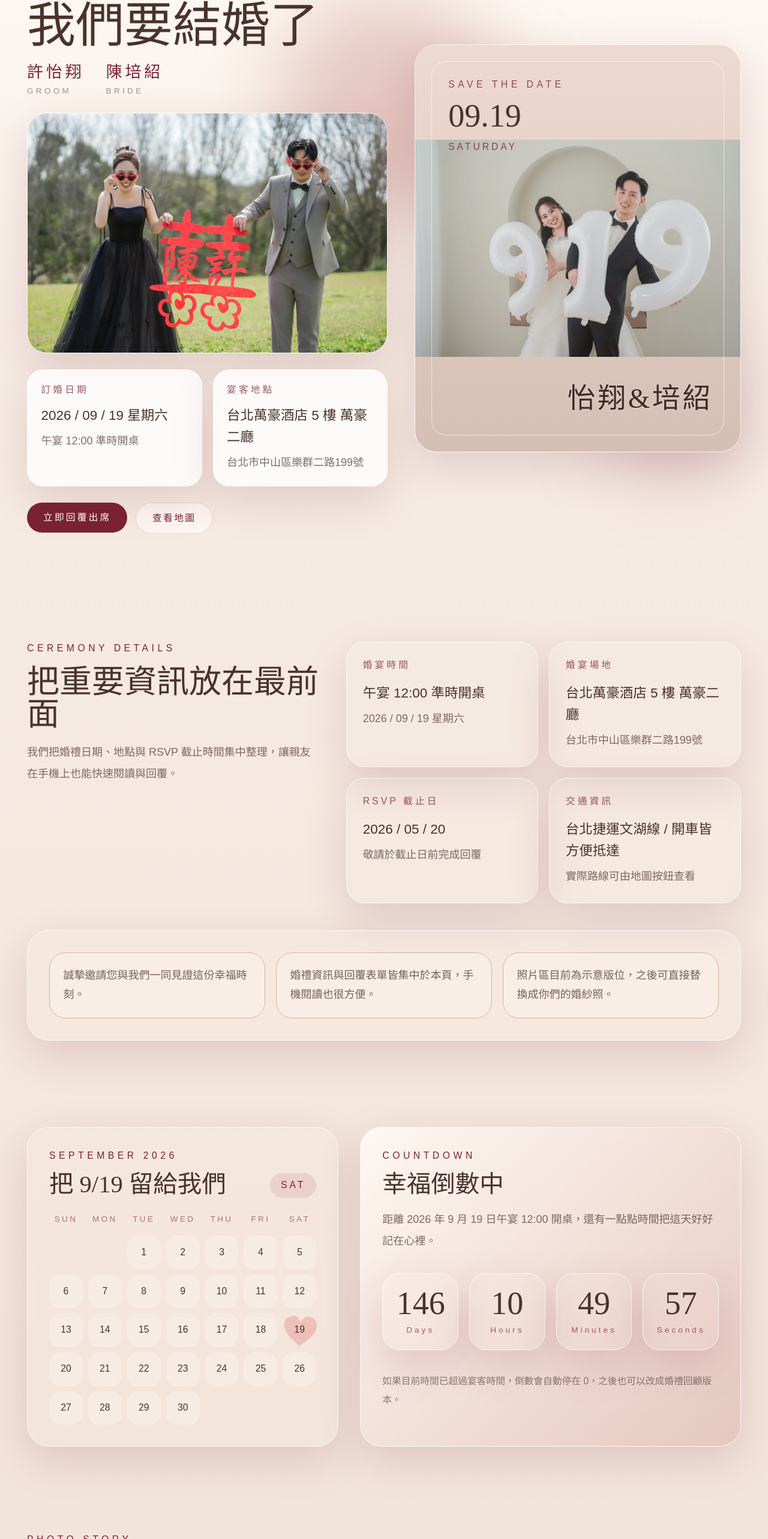
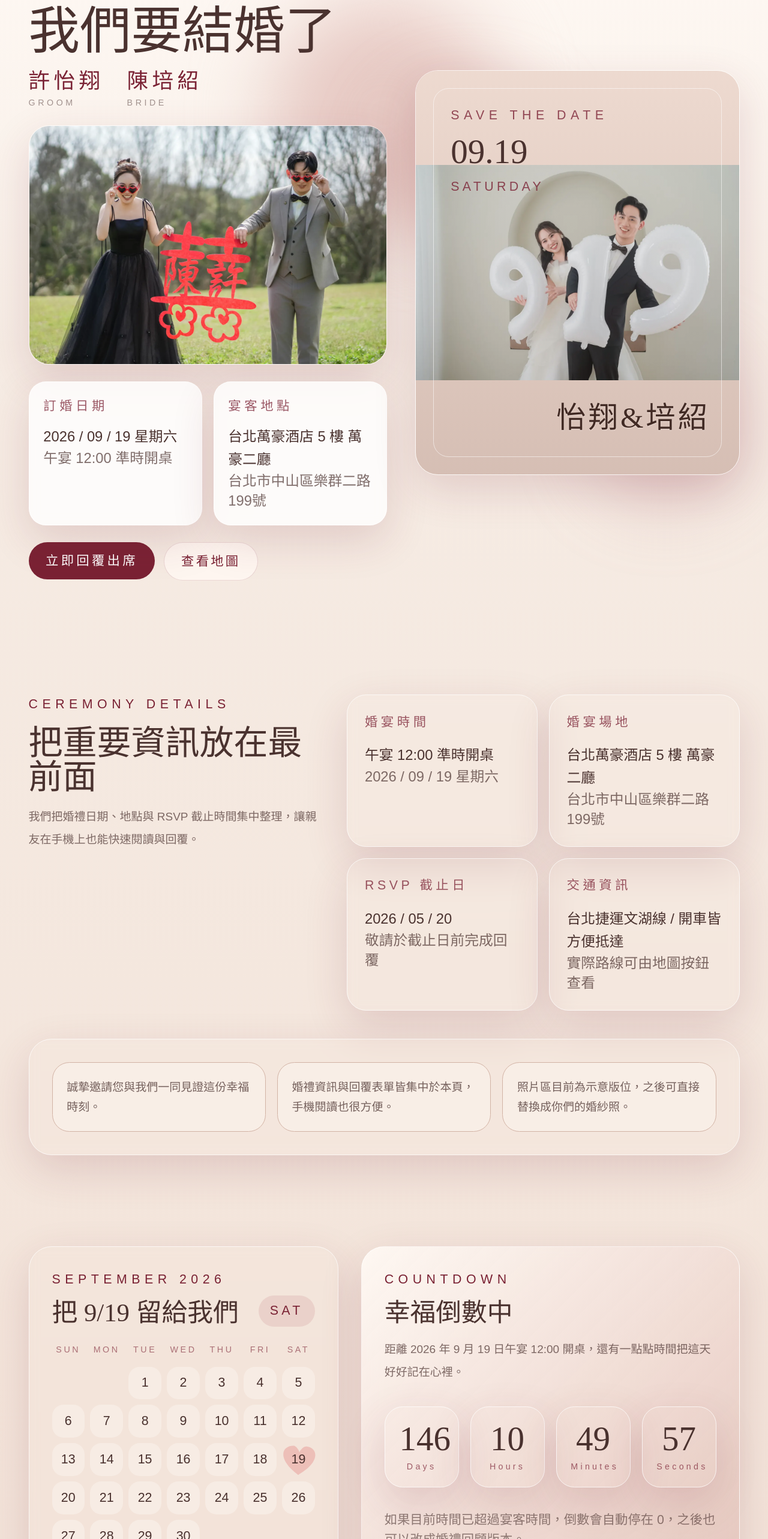
Before and after one commit to philtomleo/invitation-letter, a React (Vite) app: page / in a window 1280 px wide. Shown: the part 116-2682 px from the top of the page at 60% size. Built offline with nearby package versions, Linux system fonts and the light colour scheme; no server answers; a web font is replaced by a local one.

Commit message:
Refine typography and simplify gallery

```diff
--- a/src/components/CalendarSection.tsx
+++ b/src/components/CalendarSection.tsx
@@ -21,10 +21,10 @@ export function CalendarSection() {
         <div className="rounded-[2rem] border border-white/70 bg-[#fff8f3]/84 p-6 shadow-soft backdrop-blur md:p-8">
           <div className="mb-6 flex items-end justify-between">
             <div>
-              <p className="text-sm tracking-[0.35em] text-[#7a2234]">SEPTEMBER 2026</p>
+              <p className="text-lg tracking-[0.35em] text-[#7a2234]">SEPTEMBER 2026</p>
               <h2 className="mt-3 font-serif text-4xl text-ink">把 9/19 留給我們</h2>
             </div>
-            <div className="rounded-full bg-[#ead1ca] px-4 py-2 text-sm tracking-[0.25em] text-[#7a2234]">
+            <div className="rounded-full bg-[#ead1ca] px-4 py-2 text-lg tracking-[0.25em] text-[#7a2234]">
               SAT
             </div>
           </div>
@@ -39,7 +39,7 @@ export function CalendarSection() {
               <div
                 key={`${cell.day ?? 'blank'}-${index}`}
                 className={[
-                  'flex aspect-square items-center justify-center rounded-2xl text-sm',
+                  'flex aspect-square items-center justify-center rounded-2xl text-lg',
                   cell.day ? 'bg-[#f7ece4] text-ink' : 'bg-transparent',
                   cell.isEventDay ? 'relative bg-transparent shadow-none' : '',
                 ].join(' ')}
@@ -64,7 +64,7 @@ export function CalendarSection() {
                         fill="rgba(210, 24, 36, 0.18)"
                       />
                     </svg>
-                    <span className="relative z-10 text-sm font-normal text-ink">{cell.day}</span>
+                    <span className="relative z-10 text-lg font-normal text-ink">{cell.day}</span>
                   </div>
                 ) : (
                   cell.day
@@ -75,7 +75,7 @@ export function CalendarSection() {
         </div>
 
         <div className="rounded-[2rem] border border-white/70 bg-[linear-gradient(135deg,rgba(255,249,244,0.92),rgba(226,193,184,0.82))] p-6 shadow-soft backdrop-blur md:p-8">
-          <p className="text-sm tracking-[0.35em] text-[#7a2234]">COUNTDOWN</p>
+          <p className="text-lg tracking-[0.35em] text-[#7a2234]">COUNTDOWN</p>
           <h2 className="mt-3 font-serif text-4xl text-ink">幸福倒數中</h2>
           <p className="mt-4 max-w-lg leading-8 text-ink/70">
             距離 2026 年 9 月 19 日午宴 12:00 開桌，還有一點點時間把這天好好記在心裡。
@@ -88,7 +88,7 @@ export function CalendarSection() {
             <CountdownCard label="Seconds" value={countdown.seconds} />
           </div>
 
-          <p className="mt-8 text-sm leading-7 text-ink/60">
+          <p className="mt-8 text-lg leading-7 text-ink/60">
             如果目前時間已超過宴客時間，倒數會自動停在 0，之後也可以改成婚禮回顧版本。
           </p>
         </div>
--- a/src/components/Footer.tsx
+++ b/src/components/Footer.tsx
@@ -8,7 +8,7 @@ export function Footer({ attendance }: { attendance?: 'attending' | 'absent' })
       <div className="mx-auto max-w-6xl rounded-[2rem] border border-white/70 bg-white/75 px-6 py-8 shadow-soft backdrop-blur md:px-8">
         <div className="flex flex-col gap-6 md:flex-row md:items-end md:justify-between">
           <div>
-            <p className="text-sm tracking-[0.35em] text-[#7a2234]">WITH LOVE</p>
+            <p className="text-lg tracking-[0.35em] text-[#7a2234]">WITH LOVE</p>
             <p className="mt-3 font-serif text-4xl text-ink">
               {weddingInfo.groom} & {weddingInfo.bride}
             </p>
@@ -18,7 +18,7 @@ export function Footer({ attendance }: { attendance?: 'attending' | 'absent' })
                 : `謝謝你看到這裡，期待在 ${weddingInfo.dateLabel} 與你相見。`}
             </p>
           </div>
-          <div className="text-sm leading-7 text-ink/65">
+          <div className="text-lg leading-7 text-ink/65">
             <p>{weddingInfo.timeLabel}</p>
             <p>{weddingInfo.venue}</p>
             <p>{weddingInfo.address}</p>
--- a/src/components/Gallery.tsx
+++ b/src/components/Gallery.tsx
@@ -25,11 +25,11 @@ export function Gallery() {
     <section className="px-6 py-16 md:px-10">
       <div className="mx-auto max-w-6xl">
         <div className="mb-8 text-center md:text-left">
-          <p className="text-sm tracking-[0.35em] text-[#7a2234]">PHOTO STORY</p>
+          <p className="text-lg tracking-[0.35em] text-[#7a2234]">PHOTO STORY</p>
           <h2 className="mt-3 font-serif text-4xl text-ink md:text-5xl">把我們喜歡的片刻放進來</h2>
         </div>
 
-        <div className="grid gap-6 md:grid-cols-[1.2fr_0.8fr]">
+        <div>
           <article className="overflow-hidden rounded-[2rem] border border-white/70 bg-[#fff8f3]/84 shadow-soft">
             <div className="relative">
               <div className="transition-all duration-500">
@@ -47,43 +47,13 @@ export function Gallery() {
               <CarouselButton className="right-3 top-[calc(100%-1rem)] -translate-y-1/2 md:right-4 md:top-[calc(100%-1.5rem)]" direction="right" label="下一張" onClick={goToNext} />
             </div>
             <div className="space-y-3 p-6 md:p-8">
-              <p className="text-sm tracking-[0.28em] text-[#7a2234]/70">
+              <p className="text-lg tracking-[0.28em] text-[#7a2234]/70">
                 {String(activeIndex + 1).padStart(2, '0')} / {String(galleryPhotos.length).padStart(2, '0')}
               </p>
               <h3 className="font-serif text-3xl text-ink md:text-4xl">{activeItem.title}</h3>
               <p className="max-w-xl leading-8 text-ink/70">{activeItem.description}</p>
             </div>
           </article>
-
-          <div className="grid gap-4 sm:grid-cols-3 md:grid-cols-1">
-            {galleryPhotos.map((item, index) => (
-              <button
-                key={item.title}
-                className={[
-                  'overflow-hidden rounded-[1.7rem] border bg-[#fff8f3]/78 text-left shadow-soft transition duration-300',
-                  activeIndex === index
-                    ? 'border-[#7a2234]/40 ring-1 ring-[#7a2234]/20'
-                    : 'border-white/70 hover:border-[#7a2234]/20',
-                ].join(' ')}
-                type="button"
-                onClick={() => setActiveIndex(index)}
-              >
-                <div className="relative aspect-[4/3] overflow-hidden">
-                  <img
-                    alt={item.title}
-                    className="h-full w-full object-cover object-center"
-                    decoding="async"
-                    loading="lazy"
-                    src={item.image}
-                  />
-                </div>
-                <div className="space-y-1 p-4">
-                  <h3 className="font-serif text-2xl text-ink">{item.title}</h3>
-                  <p className="line-clamp-2 text-sm leading-6 text-ink/65">{item.description}</p>
-                </div>
-              </button>
-            ))}
-          </div>
         </div>
       </div>
     </section>
--- a/src/components/Hero.tsx
+++ b/src/components/Hero.tsx
@@ -17,11 +17,11 @@ export function Hero() {
               </h1>
               <div className="flex flex-wrap items-end justify-center gap-x-8 gap-y-3 text-[#7a2234] md:justify-start">
                 <div className="space-y-1">
-                  <p className="text-xl tracking-[0.18em] md:text-2xl">{weddingInfo.groom}</p>
+                  <p className="text-2xl tracking-[0.18em] md:text-3xl">{weddingInfo.groom}</p>
                   <p className="text-xs tracking-[0.32em] text-ink/50">GROOM</p>
                 </div>
                 <div className="space-y-1">
-                  <p className="text-xl tracking-[0.18em] md:text-2xl">{weddingInfo.bride}</p>
+                  <p className="text-2xl tracking-[0.18em] md:text-3xl">{weddingInfo.bride}</p>
                   <p className="text-xs tracking-[0.32em] text-ink/50">BRIDE</p>
                 </div>
               </div>
@@ -41,13 +41,13 @@ export function Hero() {
             </div>
             <div className="flex flex-col items-center gap-3 sm:flex-row sm:justify-center md:items-start md:justify-start">
               <a
-                className="inline-flex items-center justify-center rounded-full bg-[#7a2234] px-6 py-3 text-sm font-medium tracking-[0.2em] text-white transition hover:bg-[#651a2a]"
+                className="inline-flex items-center justify-center rounded-full bg-[#7a2234] px-6 py-3 text-lg font-medium tracking-[0.2em] text-white transition hover:bg-[#651a2a]"
                 href="#rsvp"
               >
                 立即回覆出席
               </a>
               <a
-                className="inline-flex items-center justify-center rounded-full border border-[#7a2234]/15 bg-[#fff8f2]/90 px-6 py-3 text-sm font-medium tracking-[0.15em] text-[#7a2234] transition hover:border-[#7a2234]/35 hover:bg-white"
+                className="inline-flex items-center justify-center rounded-full border border-[#7a2234]/15 bg-[#fff8f2]/90 px-6 py-3 text-lg font-medium tracking-[0.15em] text-[#7a2234] transition hover:border-[#7a2234]/35 hover:bg-white"
                 href={weddingInfo.mapUrl}
                 target="_blank"
                 rel="noreferrer"
@@ -72,9 +72,9 @@ export function Hero() {
                 <div className="absolute inset-0 bg-[linear-gradient(180deg,rgba(255,248,243,0.16),rgba(67,34,28,0.12))]" />
                 <div className="absolute inset-6 flex h-[calc(100%-3rem)] flex-col justify-between rounded-[1.35rem] border border-white/55 p-6 text-ink">
                   <div className="space-y-3">
-                    <p className="text-sm tracking-[0.35em] text-[#7a2234]/80">SAVE THE DATE</p>
+                    <p className="text-lg tracking-[0.35em] text-[#7a2234]/80">SAVE THE DATE</p>
                     <p className="font-serif text-4xl leading-none md:text-5xl">09.19</p>
-                    <p className="text-sm tracking-[0.25em] text-[#7a2234]/80">SATURDAY</p>
+                    <p className="text-lg tracking-[0.25em] text-[#7a2234]/80">SATURDAY</p>
                   </div>
                   <div className="-mr-1 mb-1 self-end text-right md:-mr-2 md:mb-3">
                     <p className="font-serif text-3xl tracking-[0.08em] text-[#412a24] drop-shadow-[0_1px_1px_rgba(255,248,243,0.45)] md:text-[2.6rem]">
@@ -102,9 +102,9 @@ function InfoCard({
 }) {
   return (
     <div className="rounded-[1.5rem] border border-white/70 bg-white/80 p-5 shadow-soft backdrop-blur">
-      <p className="mb-3 text-sm tracking-[0.26em] text-[#7a2234]/75">{label}</p>
-      <p className="mb-2 text-xl font-medium leading-8 text-ink">{value}</p>
-      <p className="text-base leading-7 text-ink/70">{detail}</p>
+      <p className="mb-3 text-lg tracking-[0.26em] text-[#7a2234]/75">{label}</p>
+      <p className="text-xl font-medium leading-8 text-ink">{value}</p>
+      <p className="text-xl leading-7 text-ink/70">{detail}</p>
     </div>
   );
 }
--- a/src/components/SuccessPage.tsx
+++ b/src/components/SuccessPage.tsx
@@ -7,7 +7,7 @@ export function SuccessPage({ attendance }: { attendance: 'attending' | 'absent'
     <div className="flex min-h-screen items-center bg-[linear-gradient(180deg,#f7efe8_0%,#f3e4da_45%,#eed9cf_100%)] px-6 py-12 text-ink md:px-10">
       <div className="mx-auto max-w-4xl">
         <section className="rounded-[2.2rem] border border-white/70 bg-white/80 px-6 py-10 text-center shadow-soft backdrop-blur md:px-10 md:py-14">
-          <p className="text-sm tracking-[0.35em] text-[#7a2234]">RSVP RECEIVED</p>
+          <p className="text-lg tracking-[0.35em] text-[#7a2234]">RSVP RECEIVED</p>
           <h1 className="mt-4 font-serif text-4xl text-ink md:text-6xl">表單已成功送出，謝謝您的回覆！</h1>
           <p className="mx-auto mt-5 max-w-2xl leading-8 text-ink/70">
             {isAttending
@@ -18,7 +18,7 @@ export function SuccessPage({ attendance }: { attendance: 'attending' | 'absent'
           {isAttending ? (
             <div className="mt-8 flex flex-col items-center justify-center gap-3 sm:flex-row">
               <a
-                className="inline-flex items-center justify-center rounded-full bg-[#7a2234] px-6 py-3 text-sm font-medium tracking-[0.15em] text-white transition hover:bg-[#651a2a]"
+                className="inline-flex items-center justify-center rounded-full bg-[#7a2234] px-6 py-3 text-lg font-medium tracking-[0.15em] text-white transition hover:bg-[#651a2a]"
                 href={buildCalendarUrl()}
                 rel="noreferrer"
                 target="_blank"
@@ -26,7 +26,7 @@ export function SuccessPage({ attendance }: { attendance: 'attending' | 'absent'
                 加入行事曆
               </a>
               <a
-                className="inline-flex items-center justify-center rounded-full border border-[#7a2234]/15 bg-[#fff8f2]/90 px-6 py-3 text-sm font-medium tracking-[0.15em] text-[#7a2234] transition hover:border-[#7a2234]/35 hover:bg-white"
+                className="inline-flex items-center justify-center rounded-full border border-[#7a2234]/15 bg-[#fff8f2]/90 px-6 py-3 text-lg font-medium tracking-[0.15em] text-[#7a2234] transition hover:border-[#7a2234]/35 hover:bg-white"
                 href={weddingInfo.mapUrl}
                 rel="noreferrer"
                 target="_blank"
--- a/src/components/WeddingInfo.tsx
+++ b/src/components/WeddingInfo.tsx
@@ -5,7 +5,7 @@ export function WeddingInfo() {
     <section className="px-6 py-16 md:px-10">
       <div className="mx-auto grid max-w-6xl gap-10 md:grid-cols-[0.85fr_1.15fr]">
         <div className="space-y-4">
-          <p className="text-sm tracking-[0.35em] text-[#7a2234]">CEREMONY DETAILS</p>
+          <p className="text-lg tracking-[0.35em] text-[#7a2234]">CEREMONY DETAILS</p>
           <h2 className="font-serif text-4xl text-ink md:text-5xl">把重要資訊放在最前面</h2>
           <p className="max-w-md leading-8 text-ink/70">
             我們把婚禮日期、地點與 RSVP 截止時間集中整理，讓親友在手機上也能快速閱讀與回覆。
@@ -44,9 +44,9 @@ function DetailCard({
 }) {
   return (
     <div className="rounded-[1.7rem] border border-white/70 bg-[#fff8f3]/84 p-6 shadow-soft backdrop-blur">
-      <p className="text-sm tracking-[0.26em] text-[#7a2234]/75">{title}</p>
+      <p className="text-lg tracking-[0.26em] text-[#7a2234]/75">{title}</p>
       <p className="mt-4 text-xl font-medium leading-8 text-ink">{content}</p>
-      <p className="mt-2 text-base leading-7 text-ink/70">{subContent}</p>
+      <p className="text-xl leading-7 text-ink/70">{subContent}</p>
     </div>
   );
 }
--- a/src/index.css
+++ b/src/index.css
@@ -14,22 +14,24 @@
   color: #4a322f;
   background: #f2e3d7;
   font-family: 'Chen Yuluoyan', 'PingFang TC', 'Microsoft JhengHei', sans-serif;
+  font-weight: 500;
 }
 
 html {
-  font-size: 17px;
+  font-size: 18px;
   scroll-behavior: smooth;
 }
 
 @media (min-width: 768px) {
   html {
-    font-size: 18px;
+    font-size: 19px;
   }
 }
 
 body {
   margin: 0;
   min-width: 320px;
+  font-synthesis: weight;
 }
 
 a {
@@ -50,4 +52,5 @@ textarea {
 
 .font-serif {
   font-family: 'Chen Yuluoyan', 'PingFang TC', 'Microsoft JhengHei', serif;
+  font-weight: 500;
 }
```
Also changed, not shown: src/components/RSVPForm.tsx (+11 -11 lines).
